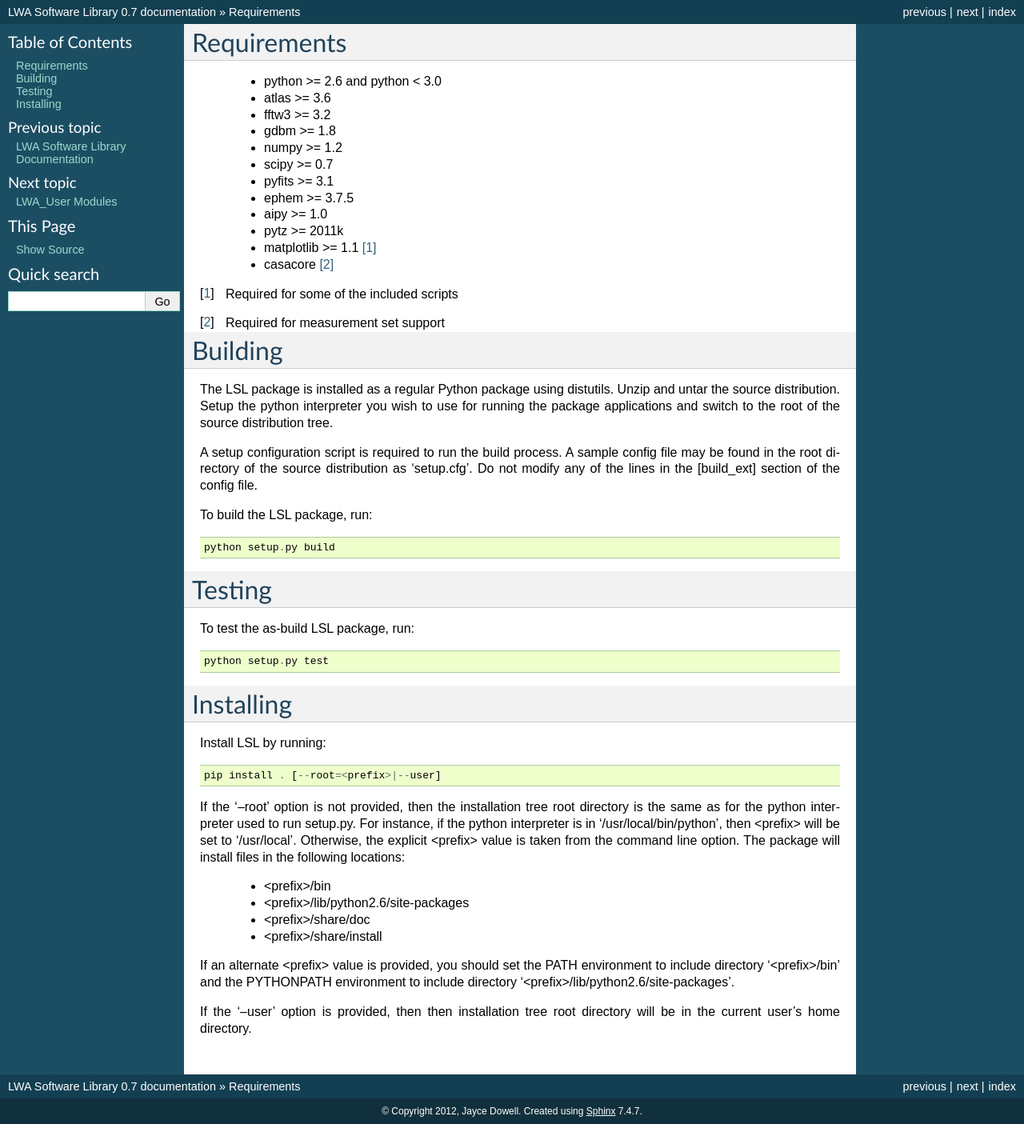
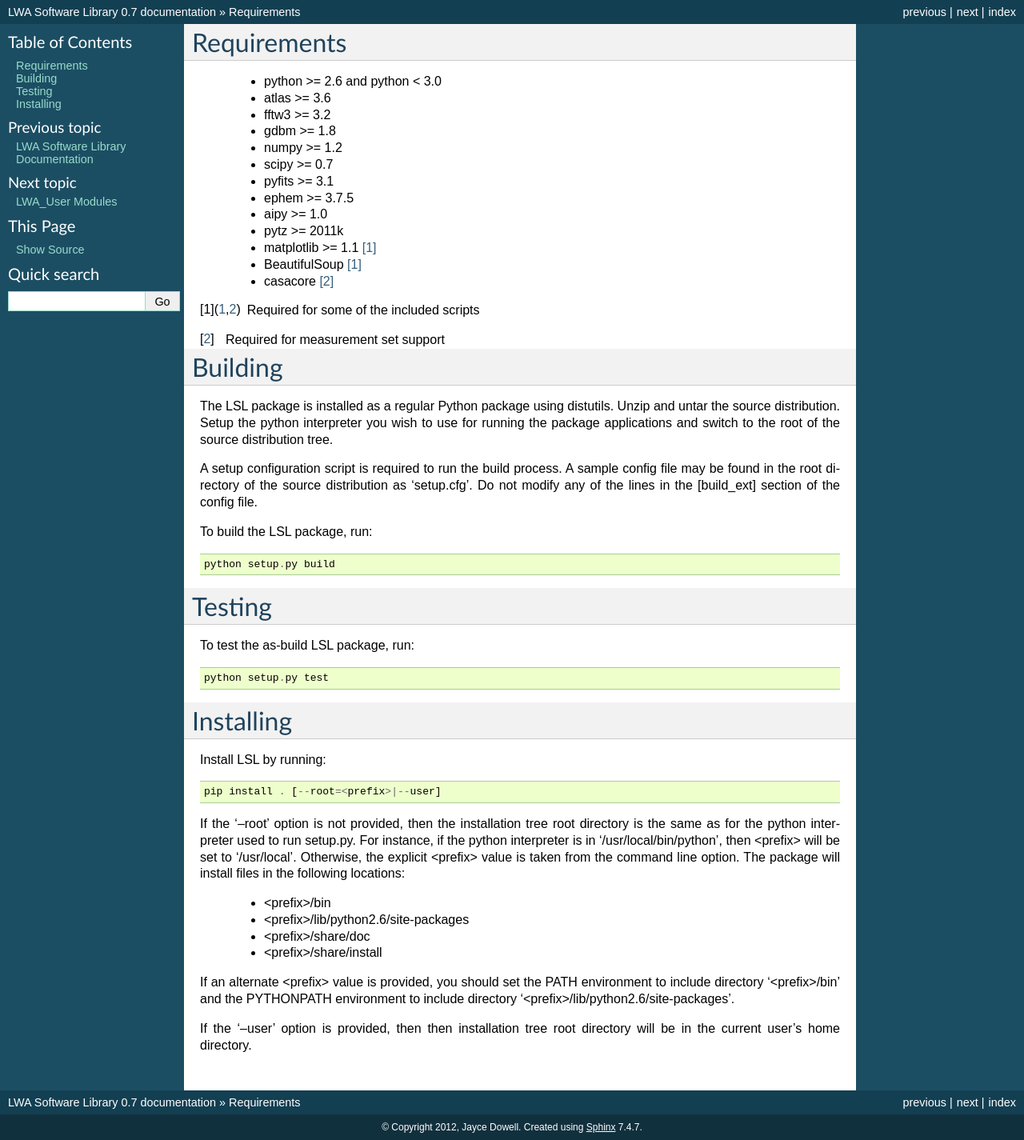
Before and after one commit to lwa-project/lsl, a Sphinx documentation site: the page built from doc/source/install.rst, in a window 1280 px wide. Shown: the whole page at 80% size. Built offline with Sphinx 7.4.7, drawn with Linux system fonts in a browser that asks for light colours; formulas are drawn with MathJax 3; pages that are not in the unit, such as notebooks, are missing from menus.

Commit message:
Small documentation update to point out that BeautifulSoup is required for some LSL scripts.

```diff
--- a/doc/source/install.rst
+++ b/doc/source/install.rst
@@ -11,6 +11,7 @@ Requirements
  * aipy >= 1.0
  * pytz >= 2011k
  * matplotlib >= 1.1 [1]_
+ * BeautifulSoup [1]_
  * casacore [2]_
 
 .. [1] Required for some of the included scripts
```
Also changed, not shown: README.md (+1 -0 lines).
